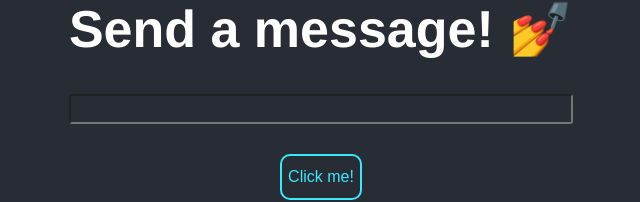
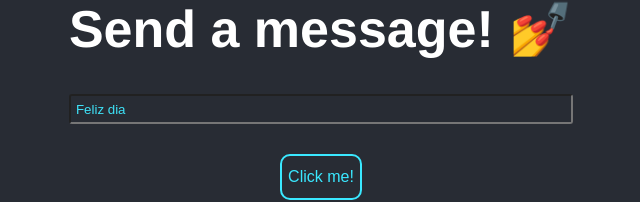
Before and after one commit to mariwrios/push-prueba-3, a React (Create React App) app: page / in a window 1280 px wide. Shown: the part 383-585 px from the top of the page, without its empty margins (319-959 px from the left). Built offline with nearby package versions, Linux system fonts and the light colour scheme.

Commit message:
onesignal codigo de prueba

```diff
--- a/src/App.js
+++ b/src/App.js
@@ -7,16 +7,16 @@ import { sendNotification } from './helper/sendNorification';
 
 
 function App() {
- const [message, setMessage] = useState()
+ const [message, setMessage] = useState('')
   const [formValues, handleInputChange, reset] = useForm({
-    msg:''
+    msg:'Feliz dia'
   })
   const { msg } = formValues;
 
   useEffect(() => {
   setMessage(msg)
    sendNotification(message)
-  }, [reset])
+  }, [message, msg])
 
   return (
     <div className="App">
```
